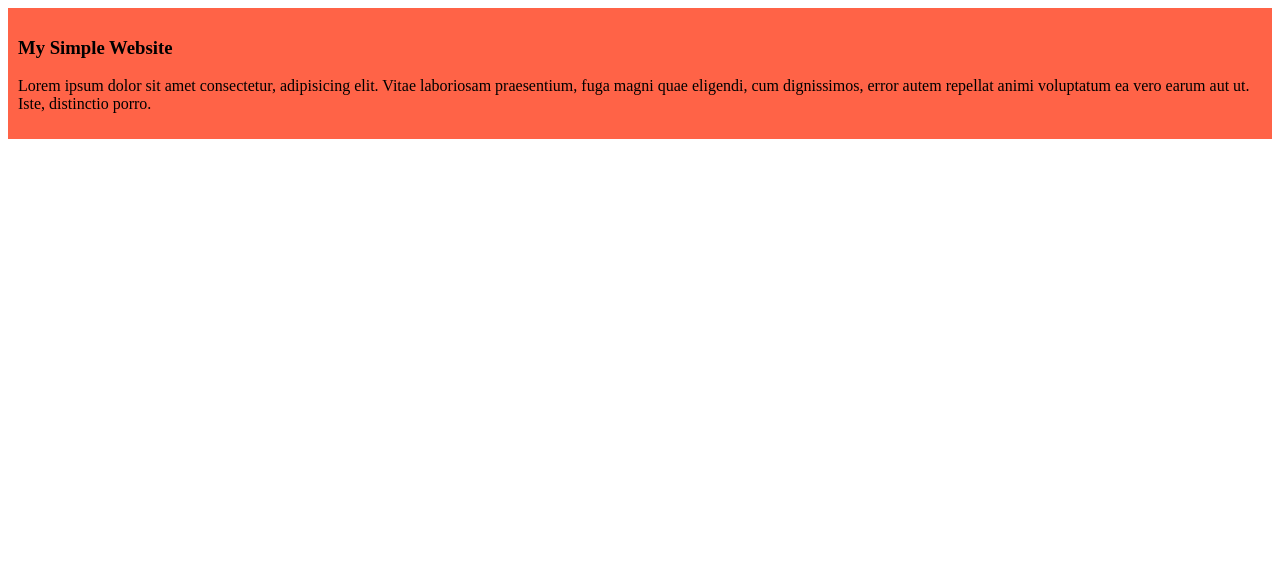
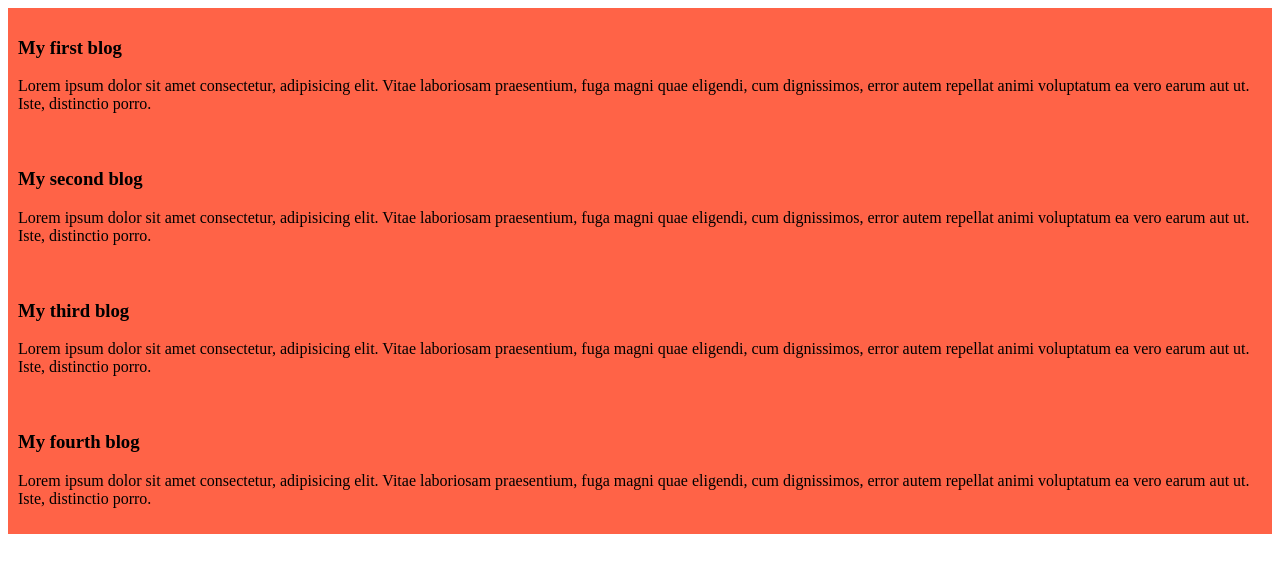
Before and after one commit to roshidulhasan14/my-simple-website, a plain HTML site: page index.html in a window 1280 px wide. Drawn offline with Linux system fonts and the light colour scheme.

Commit message:
added the second, third and fourth blog

```diff
--- a/index.html
+++ b/index.html
@@ -8,7 +8,19 @@
 </head>
 <body>
     <div>
-        <h3>My Simple Website</h3>
+        <h3>My first blog</h3>
+        <p>Lorem ipsum dolor sit amet consectetur, adipisicing elit. Vitae laboriosam praesentium, fuga magni quae eligendi, cum dignissimos, error autem repellat animi voluptatum ea vero earum aut ut. Iste, distinctio porro.</p>
+    </div>
+    <div>
+        <h3>My second blog</h3>
+        <p>Lorem ipsum dolor sit amet consectetur, adipisicing elit. Vitae laboriosam praesentium, fuga magni quae eligendi, cum dignissimos, error autem repellat animi voluptatum ea vero earum aut ut. Iste, distinctio porro.</p>
+    </div>
+    <div>
+        <h3>My third blog</h3>
+        <p>Lorem ipsum dolor sit amet consectetur, adipisicing elit. Vitae laboriosam praesentium, fuga magni quae eligendi, cum dignissimos, error autem repellat animi voluptatum ea vero earum aut ut. Iste, distinctio porro.</p>
+    </div>
+    <div>
+        <h3>My fourth blog</h3>
         <p>Lorem ipsum dolor sit amet consectetur, adipisicing elit. Vitae laboriosam praesentium, fuga magni quae eligendi, cum dignissimos, error autem repellat animi voluptatum ea vero earum aut ut. Iste, distinctio porro.</p>
     </div>
 
```
